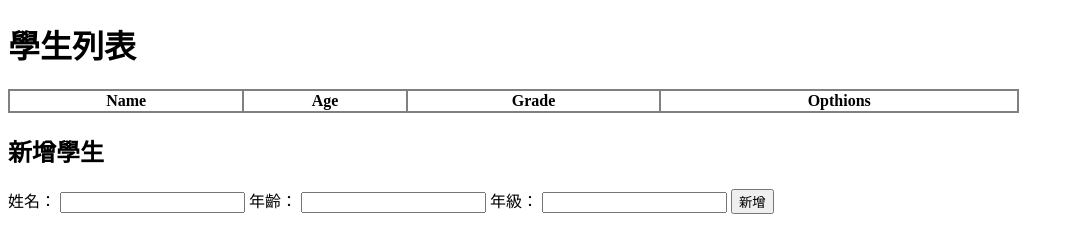
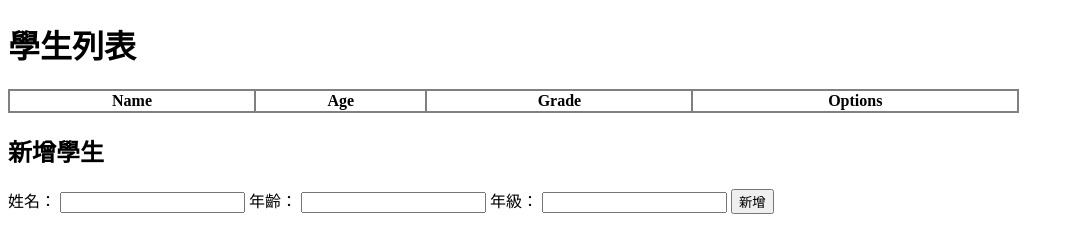
Before and after one commit to SACJYhpt/Student, a website: page public/index.html in a window 1280 px wide. Shown: the whole page, without its empty margins (0-1074 px from the left). Drawn offline with Linux system fonts and the light colour scheme; no server answers.

Commit message:
Update index.html

```diff
--- a/public/index.html
+++ b/public/index.html
@@ -23,7 +23,7 @@
             <th>Name</th>
             <th>Age</th>
             <th>Grade</th>
-            <th colspan="2">Opthions</th>
+            <th colspan="2">Options</th>
             </the>
         </tr>
     </table>
```
